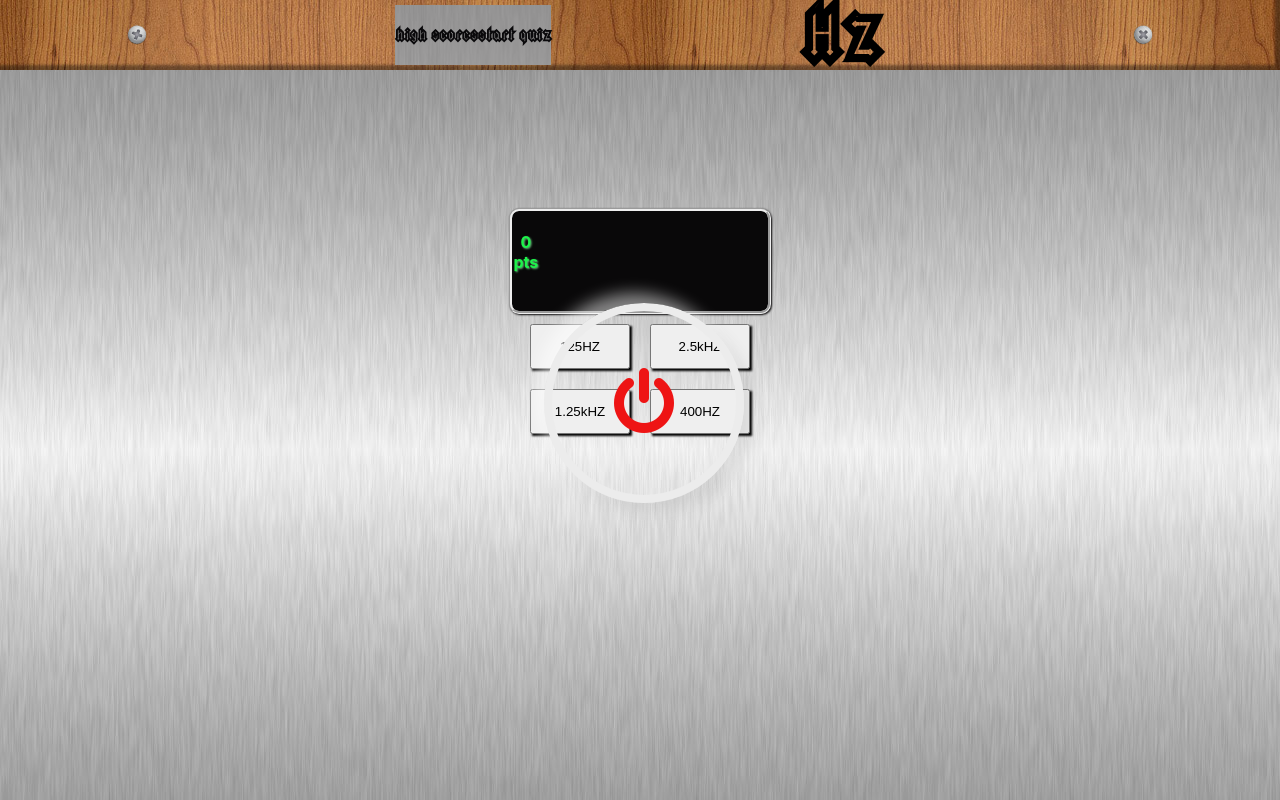
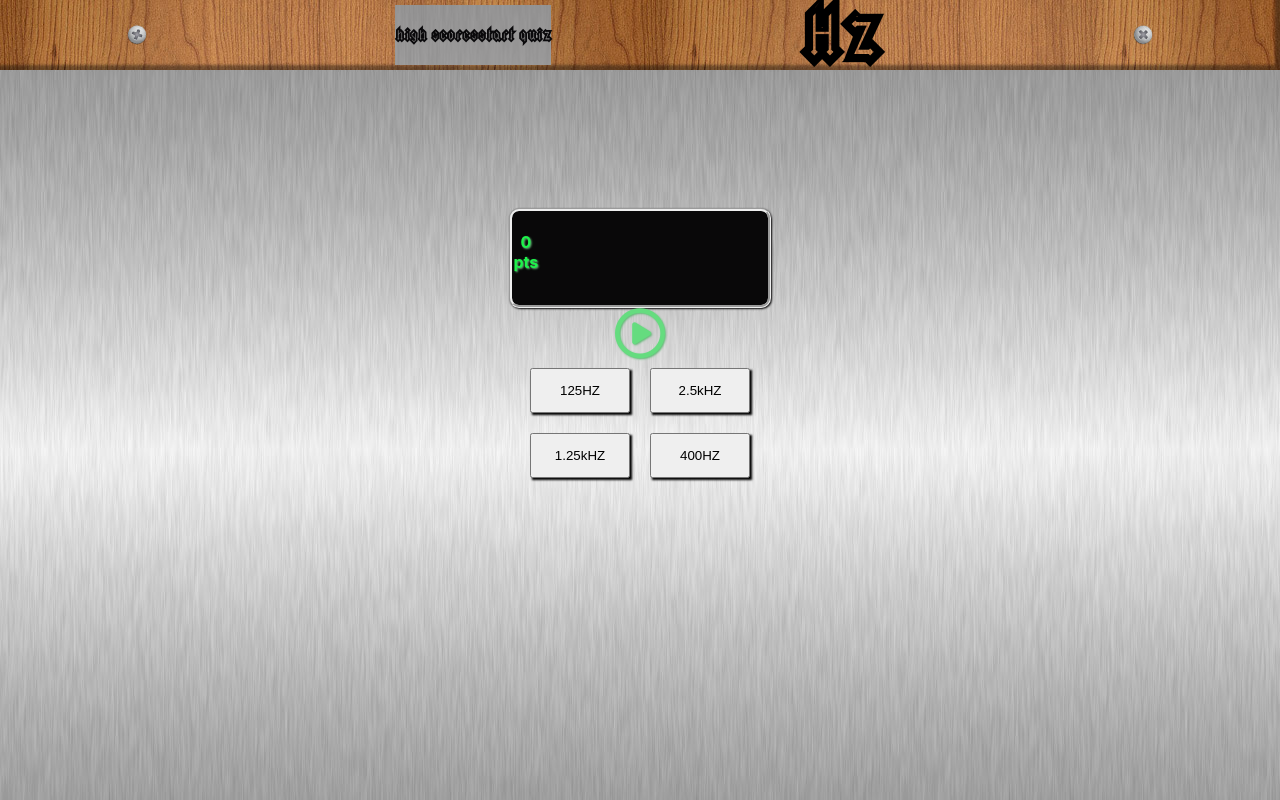
Before and after one commit to willnolin/Hz, a React (Create React App) app: page /quiz in a window 1280 px wide. Built offline with nearby package versions, Linux system fonts and the light colour scheme; no server answers.

Commit message:
revert to former play button, sound issues on deployment

```diff
--- a/src/components/PlayButton.jsx
+++ b/src/components/PlayButton.jsx
@@ -7,7 +7,7 @@ export default function PlayButton(props) {
     clicked,
   } = props;
 
-  // const [playing, setPlaying] = useState(false);
+  const [playing, setPlaying] = useState(false);
   const [currentFile, setCurrentFile] = useState(randArr[0])
 
 
@@ -23,33 +23,33 @@ export default function PlayButton(props) {
   }, [clicked])
 
   // set useSound
-  // const [play, { stop }] = useSound(currentFile.file, {
-    const [play] = useSound(currentFile.file, {
+  const [play, { stop }] = useSound(currentFile.file, {
+    // const [play] = useSound(currentFile.file, {
     onend: () => {
       console.log('ended');
-      // setPlaying(false)
+      setPlaying(false)
     },
   })
 
-  // const handlePlay = () => {
-  //   setPlaying(true)
-  //   play()
-  // }
+  const handlePlay = () => {
+    setPlaying(true)
+    play()
+  }
 
-  // const handleStop = () => {
-  //   setPlaying(false)
-  //   stop()
-  //   }
+  const handleStop = () => {
+    setPlaying(false)
+    stop()
+    }
 
   return (
     <div className="play-button">
 
-      {/* {playing ? (
+      {playing ? (
         <i className="far fa-pause-circle" onClick={handleStop}></i>
         ) : (
         <i className="far fa-play-circle" onClick={handlePlay}></i>
-      )} */}
-       <input type="checkbox"  onClick={play()}></input>
+      )}
+       {/* <input type="checkbox"  onClick={play()}></input> */}
 
     </div>
   )
```
